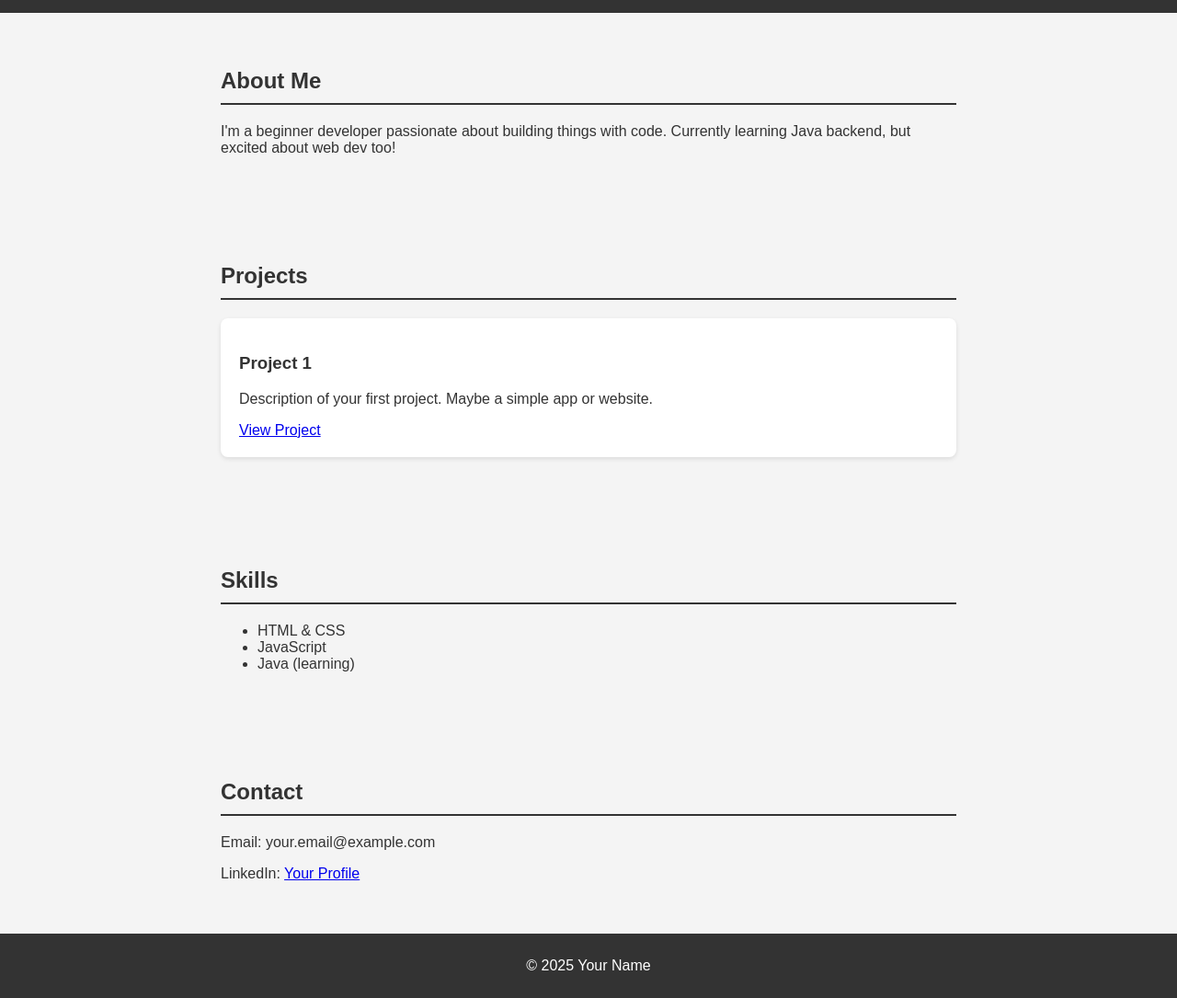
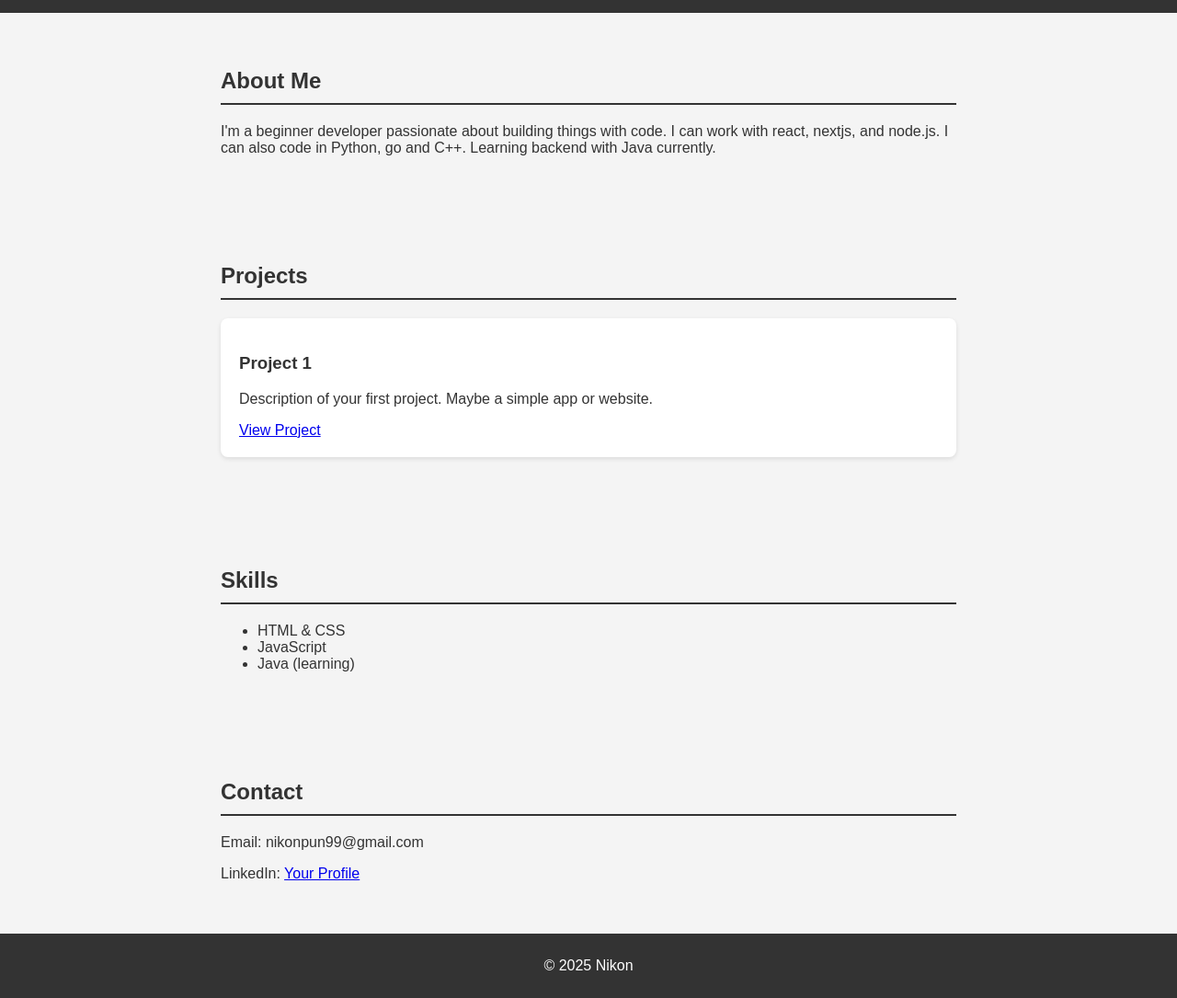
Before and after one commit to bigboysneaky/my-portfolio, a plain HTML site: page index.html in a window 1280 px wide. Shown: the part 140-1225 px from the top of the page at 92% size. Drawn offline with Linux system fonts and the light colour scheme.

Commit message:
Added some details

```diff
--- a/index.html
+++ b/index.html
@@ -21,7 +21,7 @@
 
     <section id="about">
         <h2>About Me</h2>
-        <p>I'm a beginner developer passionate about building things with code. Currently learning Java backend, but excited about web dev too!</p>
+        <p>I'm a beginner developer passionate about building things with code. I can work with react, nextjs, and node.js. I can also code in Python, go and C++. Learning backend with Java currently.</p>
     </section>
 
     <section id="projects">
@@ -46,12 +46,12 @@
 
     <section id="contact">
         <h2>Contact</h2>
-        <p>Email: your.email@example.com</p>
-        <p>LinkedIn: <a href="https://linkedin.com/in/yourname">Your Profile</a></p>
+        <p>Email: nikonpun99@gmail.com</p>
+        <p>LinkedIn: <a href="https://www.linkedin.com/in/nikonpun/">Your Profile</a></p>
     </section>
 
     <footer>
-        <p>&copy; 2025 Your Name</p>
+        <p>&copy; 2025 Nikon</p>
     </footer>
 
     <script src="script.js"></script>  <!-- Link to JS file -->
```
